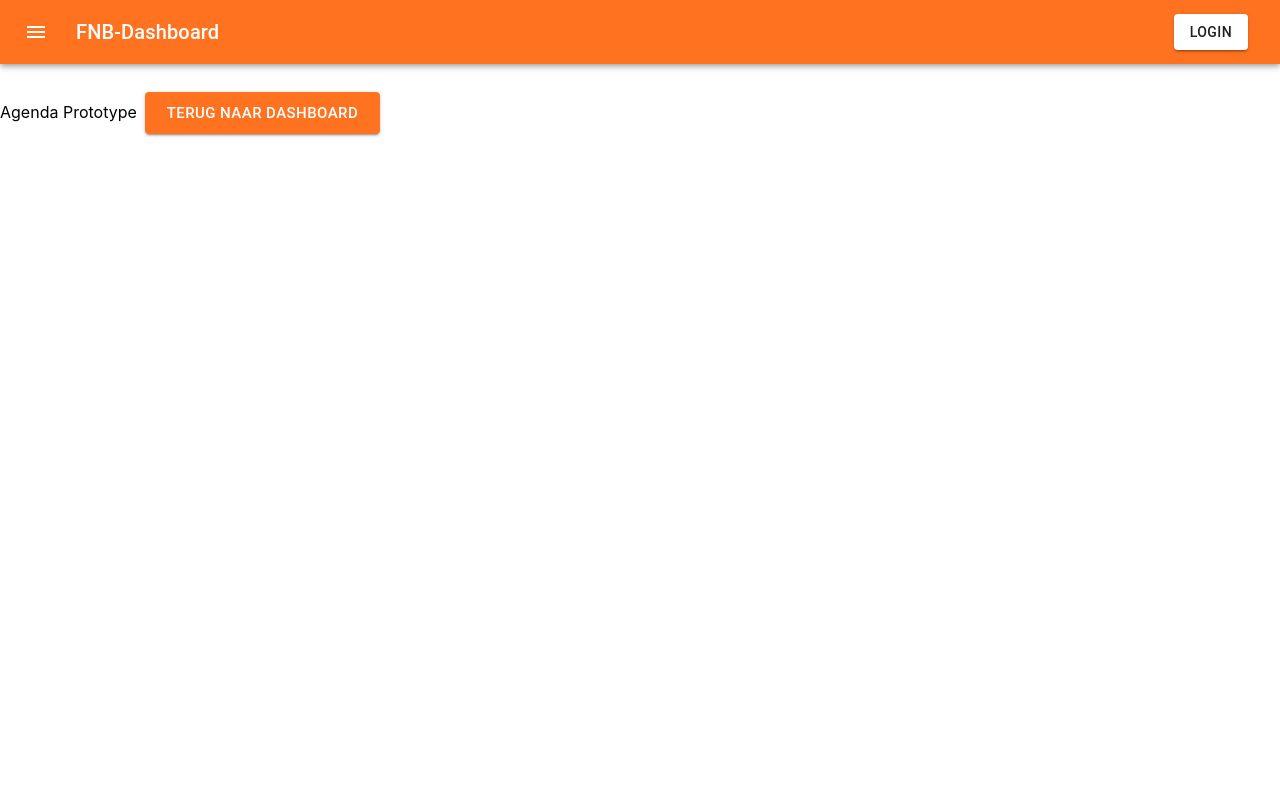
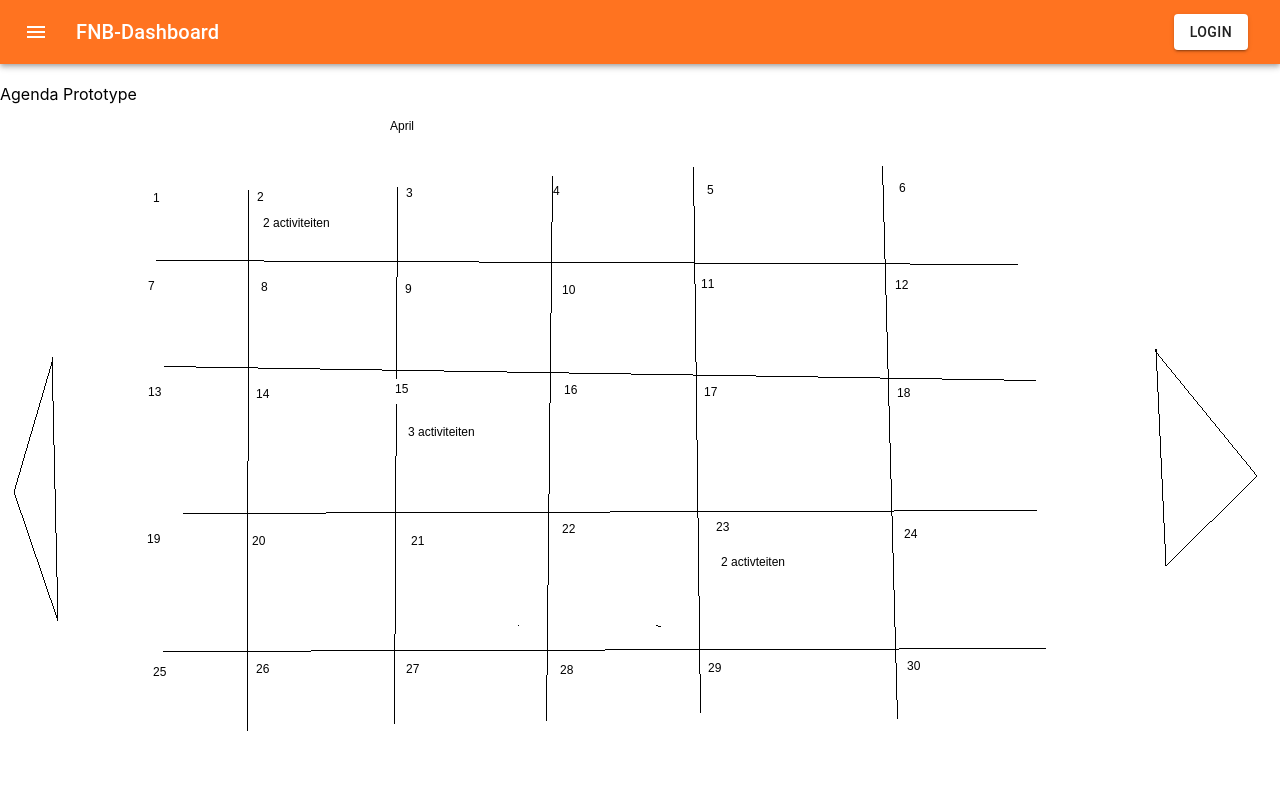
Before and after one commit to BrianBplusplus/fnb-dashboard, a React (Create React App) app: page /dashboard/agenda in a window 1280 px wide. Shown: the top 800 px of the page. Built offline with nearby package versions, Linux system fonts and the light colour scheme.

Commit message:
Added an example image for demonstration

```diff
--- a/src/components/Agenda.js
+++ b/src/components/Agenda.js
@@ -1,6 +1,8 @@
 import React from "react";
 import { Link } from "react-router-dom";
 import { Button, makeStyles } from "@material-ui/core";
+
+import exampleAgenda from "../img/calendarExample.png"
 
 const useStyles = makeStyles((theme) => ({
   root: {
@@ -20,6 +22,9 @@ const Agenda = () => {
   return (
     <div>
       Agenda Prototype
+
+      <img src={exampleAgenda} />
+
       <Button
         variant="contained"
         color="primary"
```
Also changed, not shown: src/img/calendarExample.png (added).
